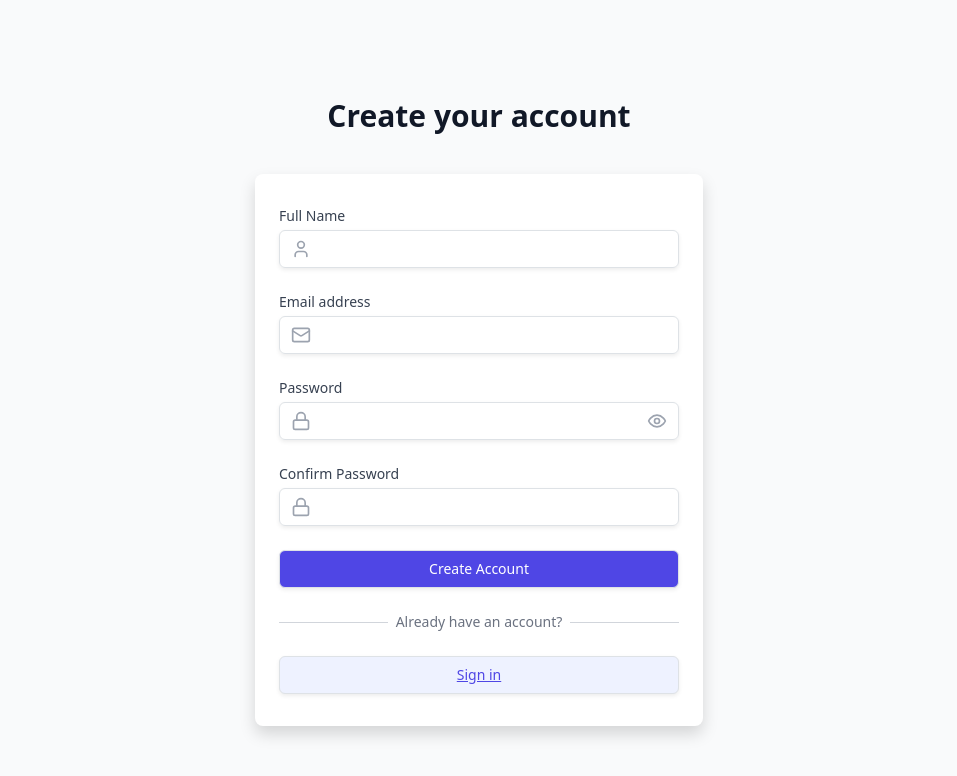
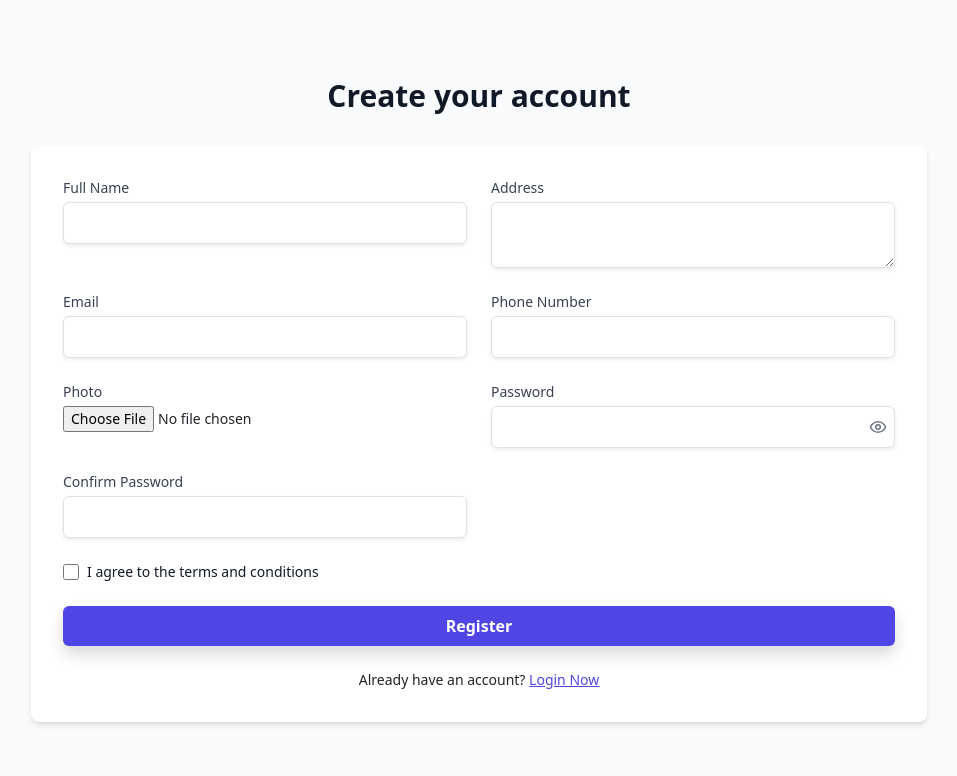
Before and after one commit to srishticampus/Artisan-Connect, a React (Vite) app in the folder client/: page /buyer/register in a window 1280 px wide. Shown: the top 776 px of the page, without its empty margins (161-1118 px from the left). Built offline with nearby package versions, Linux system fonts and the light colour scheme.

Commit message:
lanidng complete

```diff
--- a/client/src/components/auth/RegisterForm.tsx
+++ b/client/src/components/auth/RegisterForm.tsx
@@ -1,158 +1,207 @@
 import React, { useState } from 'react';
-import { Mail, Lock, User, Eye, EyeOff } from 'lucide-react';
+import { Eye, EyeOff } from 'lucide-react';
 
 const RegisterForm = () => {
   const [showPassword, setShowPassword] = useState(false);
   const [formData, setFormData] = useState({
     fullName: '',
+    address: '',
     email: '',
+    phoneNumber: '',
+    photo: '',
     password: '',
     confirmPassword: '',
+    agree: false,
   });
 
-  const handleSubmit = (e: React.FormEvent) => {
-    e.preventDefault();
-    // Handle registration logic here
+  const [errors, setErrors] = useState({});
+
+  const handleChange = (e) => {
+    const { name, value, type, checked, files } = e.target;
+    if (type === 'checkbox') {
+      setFormData({ ...formData, [name]: checked });
+    } else if (type === 'file') {
+      setFormData({ ...formData, [name]: files[0] });
+    } else {
+      setFormData({ ...formData, [name]: value });
+    }
   };
 
-  const handleChange = (e: React.ChangeEvent<HTMLInputElement>) => {
-    setFormData({
-      ...formData,
-      [e.target.name]: e.target.value,
-    });
+  const validateForm = () => {
+    const newErrors = {};
+    const passwordRegex = /^(?=.*[A-Z])(?=.*\d)(?=.*[!@#$%^&*()_+[\]{};':"\\|,.<>/?]).{6,}$/;
+
+    if (!formData.fullName.trim()) newErrors.fullName = 'Full name is required';
+    if (!formData.address.trim()) newErrors.address = 'Address is required';
+    if (!formData.email.trim()) newErrors.email = 'Email is required';
+    if (!formData.phoneNumber.trim()) newErrors.phoneNumber = 'Phone number is required';
+    if (!formData.photo) newErrors.photo = 'Photo is required';
+
+    if (!formData.password) {
+      newErrors.password = 'Password is required';
+    } else if (!passwordRegex.test(formData.password)) {
+      newErrors.password =
+        'Password must be at least 6 characters, include a special character, a number, and a capital letter';
+    }
+
+    if (formData.confirmPassword !== formData.password) {
+      newErrors.confirmPassword = 'Passwords do not match';
+    }
+
+    if (!formData.agree) {
+      newErrors.agree = 'You must agree to the terms and conditions';
+    }
+
+    setErrors(newErrors);
+    return Object.keys(newErrors).length === 0;
+  };
+
+  const handleSubmit = (e) => {
+    e.preventDefault();
+    if (validateForm()) {
+      console.log('Form submitted', formData);
+    }
   };
 
   return (
-    <div className="min-h-screen bg-gray-50 flex flex-col justify-center py-12 sm:px-6 lg:px-8">
-      <div className="sm:mx-auto sm:w-full sm:max-w-md">
-        <h2 className="mt-6 text-center text-3xl font-extrabold text-gray-900">
-          Create your account
-        </h2>
+    <div className="min-h-screen bg-gray-50 flex flex-col justify-center py-12 px-4 sm:px-6 lg:px-8">
+      <div className="max-w-4xl mx-auto w-full">
+        <h2 className="text-center text-3xl font-extrabold text-gray-900 mb-8">Create your account</h2>
+
+        <form onSubmit={handleSubmit} noValidate className="bg-white p-8 rounded-lg shadow-md grid md:grid-cols-2 gap-6">
+          {/* Full Name */}
+          <div>
+            <label className="block text-sm font-medium text-gray-700">Full Name</label>
+            <input
+              name="fullName"
+              type="text"
+              value={formData.fullName}
+              onChange={handleChange}
+              className="mt-1 block w-full px-3 py-2 border rounded-md shadow-sm focus:ring-indigo-500"
+            />
+            {errors.fullName && <p className="text-red-500 text-sm">{errors.fullName}</p>}
           </div>
 
-      <div className="mt-8 sm:mx-auto sm:w-full sm:max-w-md">
-        <div className="bg-white py-8 px-4 shadow sm:rounded-lg sm:px-10">
-          <form className="space-y-6" onSubmit={handleSubmit}>
+          {/* Address */}
           <div>
-              <label htmlFor="fullName" className="block text-sm font-medium text-gray-700">
-                Full Name
-              </label>
-              <div className="mt-1 relative rounded-md shadow-sm">
-                <div className="absolute inset-y-0 left-0 pl-3 flex items-center pointer-events-none">
-                  <User className="h-5 w-5 text-gray-400" />
-                </div>
-                <input
-                  id="fullName"
-                  name="fullName"
-                  type="text"
-                  required
-                  value={formData.fullName}
+            <label className="block text-sm font-medium text-gray-700">Address</label>
+            <textarea
+              name="address"
+              rows={2}
+              value={formData.address}
               onChange={handleChange}
-                  className="block w-full pl-10 pr-3 py-2 border border-gray-300 rounded-md focus:outline-none focus:ring-indigo-500 focus:border-indigo-500 sm:text-sm"
-                />
-              </div>
+              className="mt-1 block w-full px-3 py-2 border rounded-md shadow-sm focus:ring-indigo-500"
+            ></textarea>
+            {errors.address && <p className="text-red-500 text-sm">{errors.address}</p>}
           </div>
 
+          {/* Email */}
           <div>
-              <label htmlFor="email" className="block text-sm font-medium text-gray-700">
-                Email address
-              </label>
-              <div className="mt-1 relative rounded-md shadow-sm">
-                <div className="absolute inset-y-0 left-0 pl-3 flex items-center pointer-events-none">
-                  <Mail className="h-5 w-5 text-gray-400" />
-                </div>
+            <label className="block text-sm font-medium text-gray-700">Email</label>
             <input
-                  id="email"
               name="email"
               type="email"
-                  autoComplete="email"
-                  required
               value={formData.email}
               onChange={handleChange}
-                  className="block w-full pl-10 pr-3 py-2 border border-gray-300 rounded-md focus:outline-none focus:ring-indigo-500 focus:border-indigo-500 sm:text-sm"
+              className="mt-1 block w-full px-3 py-2 border rounded-md shadow-sm focus:ring-indigo-500"
             />
-              </div>
+            {errors.email && <p className="text-red-500 text-sm">{errors.email}</p>}
           </div>
 
+          {/* Phone Number */}
           <div>
-              <label htmlFor="password" className="block text-sm font-medium text-gray-700">
-                Password
-              </label>
-              <div className="mt-1 relative rounded-md shadow-sm">
-                <div className="absolute inset-y-0 left-0 pl-3 flex items-center pointer-events-none">
-                  <Lock className="h-5 w-5 text-gray-400" />
+            <label className="block text-sm font-medium text-gray-700">Phone Number</label>
+            <input
+              name="phoneNumber"
+              type="tel"
+              value={formData.phoneNumber}
+              onChange={handleChange}
+              className="mt-1 block w-full px-3 py-2 border rounded-md shadow-sm focus:ring-indigo-500"
+            />
+            {errors.phoneNumber && <p className="text-red-500 text-sm">{errors.phoneNumber}</p>}
           </div>
+
+          {/* Photo */}
+          <div>
+            <label className="block text-sm font-medium text-gray-700">Photo</label>
             <input
-                  id="password"
+              name="photo"
+              type="file"
+              accept="image/*"
+              onChange={handleChange}
+              className="mt-1 block w-full text-sm"
+            />
+            {errors.photo && <p className="text-red-500 text-sm">{errors.photo}</p>}
+          </div>
+
+          {/* Password */}
+          <div>
+            <label className="block text-sm font-medium text-gray-700">Password</label>
+            <div className="relative">
+              <input
                 name="password"
                 type={showPassword ? 'text' : 'password'}
-                  required
                 value={formData.password}
                 onChange={handleChange}
-                  className="block w-full pl-10 pr-10 py-2 border border-gray-300 rounded-md focus:outline-none focus:ring-indigo-500 focus:border-indigo-500 sm:text-sm"
+                className="mt-1 block w-full px-3 py-2 border rounded-md shadow-sm focus:ring-indigo-500 pr-10"
               />
-                <div className="absolute inset-y-0 right-0 pr-3 flex items-center">
               <button
                 type="button"
                 onClick={() => setShowPassword(!showPassword)}
-                    className="text-gray-400 hover:text-gray-500 focus:outline-none"
+                className="absolute inset-y-0 right-2 flex items-center text-gray-500"
               >
-                    {showPassword ? <EyeOff className="h-5 w-5" /> : <Eye className="h-5 w-5" />}
+                {showPassword ? <EyeOff size={18} /> : <Eye size={18} />}
               </button>
             </div>
-              </div>
+            {errors.password && <p className="text-red-500 text-sm">{errors.password}</p>}
           </div>
 
+          {/* Confirm Password */}
           <div>
-              <label htmlFor="confirmPassword" className="block text-sm font-medium text-gray-700">
-                Confirm Password
-              </label>
-              <div className="mt-1 relative rounded-md shadow-sm">
-                <div className="absolute inset-y-0 left-0 pl-3 flex items-center pointer-events-none">
-                  <Lock className="h-5 w-5 text-gray-400" />
-                </div>
+            <label className="block text-sm font-medium text-gray-700">Confirm Password</label>
             <input
-                  id="confirmPassword"
               name="confirmPassword"
               type={showPassword ? 'text' : 'password'}
-                  required
               value={formData.confirmPassword}
               onChange={handleChange}
-                  className="block w-full pl-10 pr-3 py-2 border border-gray-300 rounded-md focus:outline-none focus:ring-indigo-500 focus:border-indigo-500 sm:text-sm"
+              className="mt-1 block w-full px-3 py-2 border rounded-md shadow-sm focus:ring-indigo-500"
             />
-              </div>
+            {errors.confirmPassword && <p className="text-red-500 text-sm">{errors.confirmPassword}</p>}
           </div>
 
-            <div>
+          {/* Agree Terms - full width */}
+          <div className="md:col-span-2 flex items-center">
+            <input
+              name="agree"
+              type="checkbox"
+              checked={formData.agree}
+              onChange={handleChange}
+              className="h-4 w-4 text-indigo-600 border-gray-300 rounded"
+            />
+            <label className="ml-2 block text-sm text-gray-900">
+              I agree to the terms and conditions
+            </label>
+          </div>
+          {errors.agree && <p className="text-red-500 text-sm md:col-span-2">{errors.agree}</p>}
+
+          {/* Submit - full width */}
+          <div className="md:col-span-2">
             <button
               type="submit"
-                className="w-full flex justify-center py-2 px-4 border border-transparent rounded-md shadow-sm text-sm font-medium text-white bg-indigo-600 hover:bg-indigo-700 focus:outline-none focus:ring-2 focus:ring-offset-2 focus:ring-indigo-500"
+              className="w-full py-2 px-4 bg-indigo-600 text-white font-semibold rounded-md hover:bg-indigo-700 shadow"
             >
-                Create Account
+              Register
             </button>
           </div>
-          </form>
 
-          <div className="mt-6">
-            <div className="relative">
-              <div className="absolute inset-0 flex items-center">
-                <div className="w-full border-t border-gray-300" />
-              </div>
-              <div className="relative flex justify-center text-sm">
-                <span className="px-2 bg-white text-gray-500">Already have an account?</span>
-              </div>
-            </div>
-
-            <div className="mt-6">
-              <a
-                href="/login"
-                className="w-full flex justify-center py-2 px-4 border border-transparent rounded-md shadow-sm text-sm font-medium text-indigo-600 bg-indigo-50 hover:bg-indigo-100"
-              >
-                Sign in
+          {/* Login Link */}
+          <div className="md:col-span-2 text-center text-sm">
+            Already have an account?{' '}
+            <a href="/login" className="text-indigo-600 hover:underline">
+              Login Now
             </a>
           </div>
-          </div>
-        </div>
+        </form>
       </div>
     </div>
   );
```
Lines whose indentation alone changed are shown as unchanged.
